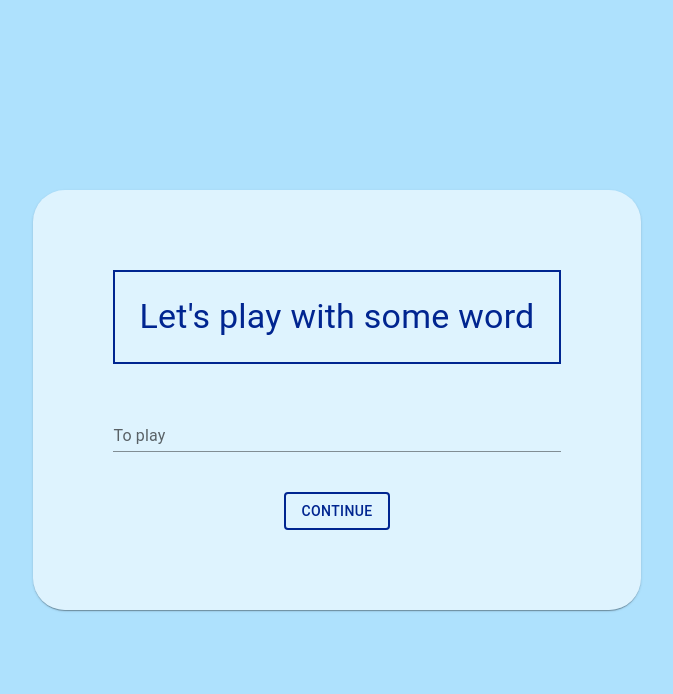
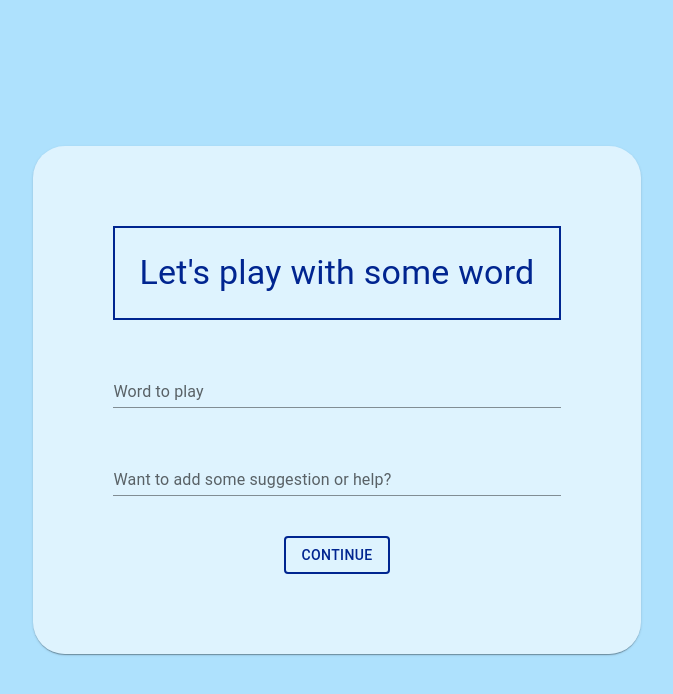
Before and after one commit to agudelojohn/theLettersGame, a Next.js app: page / in a window 1280 px wide. Shown: the top 694 px of the page, without its empty margins (303-976 px from the left). Built offline with nearby package versions, Linux system fonts and the light colour scheme.

Commit message:
User can add a suggestion if want

```diff
--- a/app/page.tsx
+++ b/app/page.tsx
@@ -12,6 +12,7 @@ const metadata: Metadata = {
 export default function Home() {
   const [isPlaying, setIsPlaying] = useState(false);
   const [userInput, setUserInput] = useState("");
+  const [userSuggestion, setUserSuggestion] = useState("");
 
   function handleContinue() {
     setUserInput((prev) => prev.trim());
@@ -35,12 +36,18 @@ export default function Home() {
       }}
     >
       {userInput && isPlaying ? (
-        <TilesList wordToPlay={userInput} numberOfTries={5} />
+        <TilesList
+          wordToPlay={userInput}
+          numberOfTries={5}
+          suggestion={userSuggestion}
+        />
       ) : (
         <PlayerInput
           value={userInput}
-          onChange={(e) => setUserInput(e)}
+          onChangeValue={(e) => setUserInput(e)}
           onClick={handleContinue}
+          suggestion={userSuggestion}
+          onChangeSuggestion={(e) => setUserSuggestion(e)}
         />
       )}
     </Grid>
--- a/components/PlayerInput/PlayerInput.tsx
+++ b/components/PlayerInput/PlayerInput.tsx
@@ -5,16 +5,30 @@ const textColor = "#002590";
 
 interface Props {
   value: string;
-  onChange: (event: any) => void;
+  suggestion?: string;
+  onChangeValue: (event: any) => void;
+  onChangeSuggestion?: (event: any) => void;
   onClick: () => void;
 }
 
-export const PlayerInput: React.FC<Props> = ({ value, onChange, onClick }) => {
-  function hanldleOnChange(
+export const PlayerInput: React.FC<Props> = ({
+  value,
+  suggestion,
+  onChangeValue,
+  onChangeSuggestion,
+  onClick,
+}) => {
+  function hanldleOnChangeValue(
     event: React.ChangeEvent<HTMLInputElement | HTMLTextAreaElement>
   ) {
-    onChange(event.target.value);
+    onChangeValue(event.target.value);
   }
+  function hanldleOnChangeSuggestion(
+    event: React.ChangeEvent<HTMLInputElement | HTMLTextAreaElement>
+  ) {
+    if (onChangeSuggestion) onChangeSuggestion(event.target.value);
+  }
+
   return (
     <Card
       sx={{
@@ -36,11 +50,19 @@ export const PlayerInput: React.FC<Props> = ({ value, onChange, onClick }) => {
       </Typography>
       <TextField
         id="standard-basic"
-        label="To play"
+        label="Word to play"
         variant="standard"
         sx={{ width: "100%" }}
         value={value}
-        onChange={hanldleOnChange}
+        onChange={hanldleOnChangeValue}
+      />
+      <TextField
+        id="standard-basic"
+        label="Want to add some suggestion or help?"
+        variant="standard"
+        sx={{ width: "100%" }}
+        value={suggestion}
+        onChange={hanldleOnChangeSuggestion}
       />
       <Button
         variant="outlined"
--- a/components/TilesList/TilesList.tsx
+++ b/components/TilesList/TilesList.tsx
@@ -5,6 +5,7 @@ import { Tile } from "../Tile/Tile";
 interface Props {
   wordToPlay: string;
   numberOfTries: number;
+  suggestion?: string;
 }
 
 type ITry = ICharacter[];
@@ -23,7 +24,11 @@ const emptyCharacter: ICharacter = {
   alreadySpinned: false,
 };
 
-export const TilesList: React.FC<Props> = ({ wordToPlay, numberOfTries }) => {
+export const TilesList: React.FC<Props> = ({
+  wordToPlay,
+  numberOfTries,
+  suggestion,
+}) => {
   const [playerInput, setPlayerInput] = useState<{
     value: string;
     index: number;
@@ -113,8 +118,26 @@ export const TilesList: React.FC<Props> = ({ wordToPlay, numberOfTries }) => {
   function handleSpinner(i: number, j: number) {
     rowsOfTries[i][j].alreadySpinned = true;
   }
+
+  function getSuggestion() {
+    return (
+      <Grid
+        item
+        sx={{
+          background: "rgba(0,0,0,0.1)",
+          borderRadius: "25px",
+          width: "80%",
+          textAlign: "center",
+        }}
+      >
+        <h2>If you want to succeed, try to think in:</h2>
+        <h3>{suggestion}</h3>
+      </Grid>
+    );
+  }
   return (
     <Grid container direction={"column"} sx={{ alignItems: "center", gap: 5 }}>
+      {suggestion && getSuggestion()}
       {rowsOfTries &&
         rowsOfTries.map((singleTry, i) => (
           <Fragment key={`${i}-${Math.random()}`}>
```
